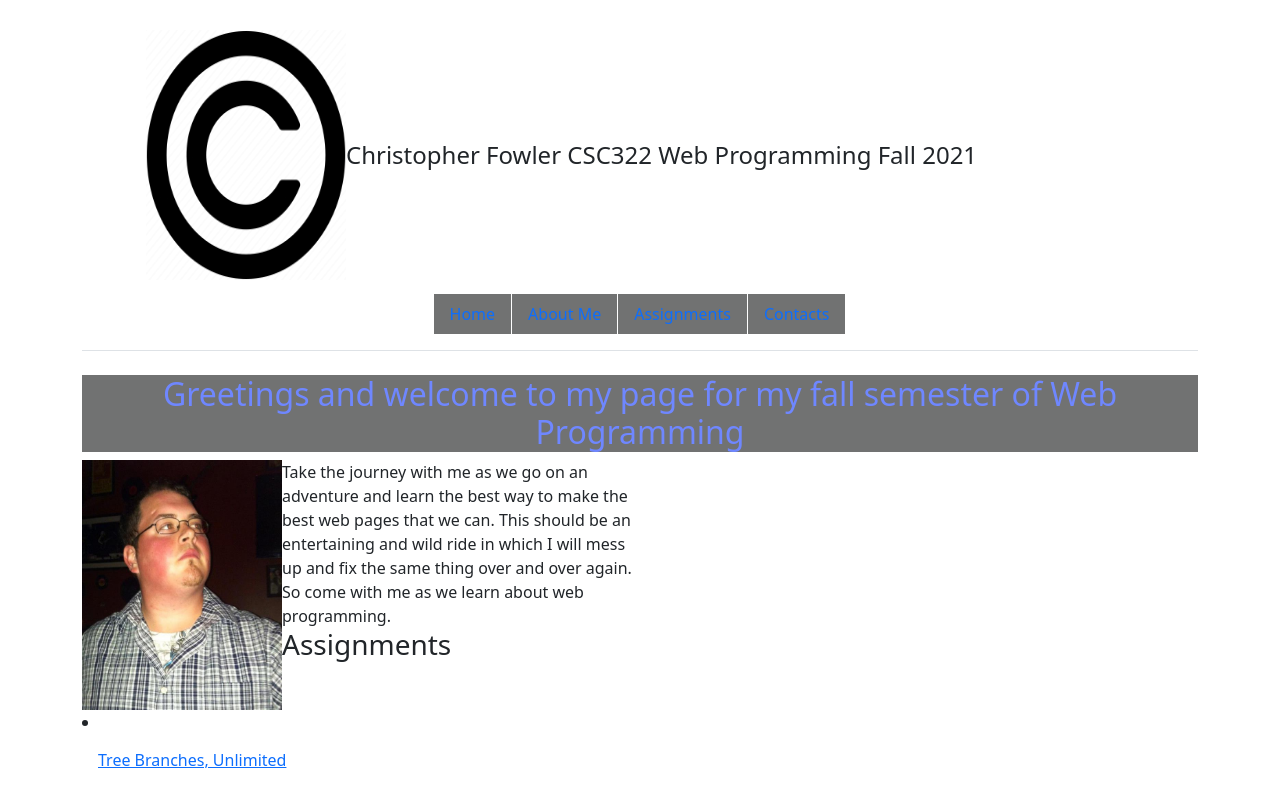
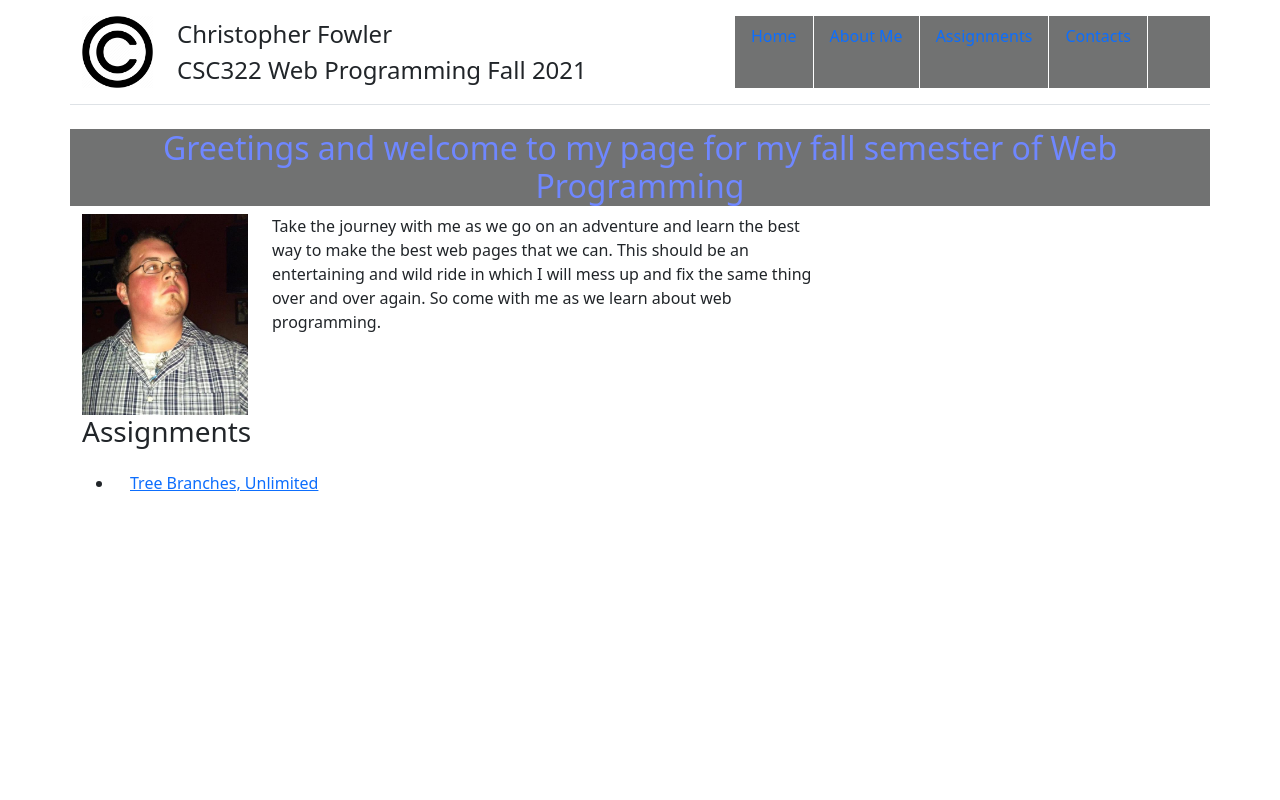
Before and after one commit to cfowle4786/CSC322---Web-Programming---Fall-2021, a plain HTML site: page Week 3/Assignment 3.2/index2.0.html in a window 1280 px wide. Drawn offline with nearby package versions, Linux system fonts and the light colour scheme.

Commit message:
Adjusted Bootstrap code

```diff
--- a/Week 3/Assignment 3.2/index2.0.html
+++ b/Week 3/Assignment 3.2/index2.0.html
@@ -4,58 +4,82 @@
     <link rel="stylesheet" href="main.css" />
 
     <!-- Bootstrap CSS -->
-     <link href="https://cdn.jsdelivr.net/npm/bootstrap@5.1.3/dist/css/bootstrap.min.css" rel="stylesheet" integrity="sha384-1BmE4kWBq78iYhFldvKuhfTAU6auU8tT94WrHftjDbrCEXSU1oBoqyl2QvZ6jIW3" crossorigin="anonymous">
+    <link
+      href="https://cdn.jsdelivr.net/npm/bootstrap@5.1.3/dist/css/bootstrap.min.css"
+      rel="stylesheet"
+      integrity="sha384-1BmE4kWBq78iYhFldvKuhfTAU6auU8tT94WrHftjDbrCEXSU1oBoqyl2QvZ6jIW3"
+      crossorigin="anonymous"
+    />
 
     <title>Christopher Fowler CSC322 Web Programming Fall 2021</title>
   </head>
   <body>
     <div class="container">
-    <header class="d-flex flex-wrap justify-content-center py-3 mb-4 border-bottom">
-      <a class="d-flex align-items-center mb-3 mb-md-0 me-md-auto text-dark text-decoration-none">
-        <svg class="bi me-2" width="40" height="32"> <img class="img2" src="LetterC.png"/> </svg>
-        <span class="fs-4">Christopher Fowler CSC322 Web Programming Fall 2021</span>
-      </a>
+      <header
+        class="
+          row
+          d-flex
+          flex-wrap
+          justify-content-center
+          py-3
+          mb-4
+          border-bottom
+        "
+      >
+        <!-- <a class="d-flex align-items-center mb-3 mb-md-0 me-md-auto text-dark text-decoration-none"> -->
+        <img class="col-1 img-fluid" src="LetterC.png" height="40" width="32" />
+        <span class="col-6 fs-4">
+          Christopher Fowler <br />CSC322 Web Programming Fall 2021</span
+        >
+        <!-- </a> -->
 
-      <ul class="nav nav-pills">
+        <ul class="col nav nav-pills">
           <li class="nav-item"><a href="#" class="nav-link">Home</a></li>
           <li class="nav-item"><a href="#" class="nav-link">About Me</a></li>
           <li class="nav-item"><a href="#" class="nav-link">Assignments</a></li>
           <li class="nav-item"><a href="#" class="nav-link">Contacts</a></li>
-
         </ul>
       </header>
 
-    <h2>
+      <h2 class="row">
         Greetings and welcome to my page for my fall semester of Web Programming
       </h2>
-    <div class="col-6">
-      <img src="Me.jpg">
-      <p1>
-      Take the journey with me as we go on an adventure and learn the best way
-      to make the best web pages that we can. This should be an entertaining and
-      wild ride in which I will mess up and fix the same thing over and over
-      again. So come with me as we learn about web programming.
+      <div class="row">
+        <img class="col-2 img-fluid" src="Me.jpg" />
+        <p1 class="col-6">
+          Take the journey with me as we go on an adventure and learn the best
+          way to make the best web pages that we can. This should be an
+          entertaining and wild ride in which I will mess up and fix the same
+          thing over and over again. So come with me as we learn about web
+          programming.
         </p1>
       </div>
 
+      <div class="row">
         <div class="col-4">
           <h3>Assignments</h3>
-          <li><a href="Week 1\Assignment 1.3 - Exercise 2.13\ex0213\Index.html"> Tree Branches, Unlimited</a></li>
+          <ul>
+            <li>
+              <a href="Week 1\Assignment 1.3 - Exercise 2.13\ex0213\Index.html">
+                Tree Branches, Unlimited</a>
+            </li>
+          </ul>
+        </div>
       </div>
     </div>
     <!-- Optional JavaScript; choose one of the two! -->
 
     <!-- Option 1: Bootstrap Bundle with Popper -->
-    <script src="https://cdn.jsdelivr.net/npm/bootstrap@5.1.3/dist/js/bootstrap.bundle.min.js" integrity="sha384-ka7Sk0Gln4gmtz2MlQnikT1wXgYsOg+OMhuP+IlRH9sENBO0LRn5q+8nbTov4+1p" crossorigin="anonymous"></script>
+    <script
+      src="https://cdn.jsdelivr.net/npm/bootstrap@5.1.3/dist/js/bootstrap.bundle.min.js"
+      integrity="sha384-ka7Sk0Gln4gmtz2MlQnikT1wXgYsOg+OMhuP+IlRH9sENBO0LRn5q+8nbTov4+1p"
+      crossorigin="anonymous"
+    ></script>
 
     <!-- Option 2: Separate Popper and Bootstrap JS -->
     <!--
     <script src="https://cdn.jsdelivr.net/npm/@popperjs/core@2.10.2/dist/umd/popper.min.js" integrity="sha384-7+zCNj/IqJ95wo16oMtfsKbZ9ccEh31eOz1HGyDuCQ6wgnyJNSYdrPa03rtR1zdB" crossorigin="anonymous"></script>
     <script src="https://cdn.jsdelivr.net/npm/bootstrap@5.1.3/dist/js/bootstrap.min.js" integrity="sha384-QJHtvGhmr9XOIpI6YVutG+2QOK9T+ZnN4kzFN1RtK3zEFEIsxhlmWl5/YESvpZ13" crossorigin="anonymous"></script>
     -->
-
   </body>
-
-
-
 </html>
--- a/Week 3/Assignment 3.2/main.css
+++ b/Week 3/Assignment 3.2/main.css
@@ -10,7 +10,7 @@ h2 {
   font-size: 30px;
 }
 
-ul {
+header ul {
   list-style-type: none;
   margin: 0;
   padding: 0%;
```
Lines whose indentation alone changed are shown as unchanged.
